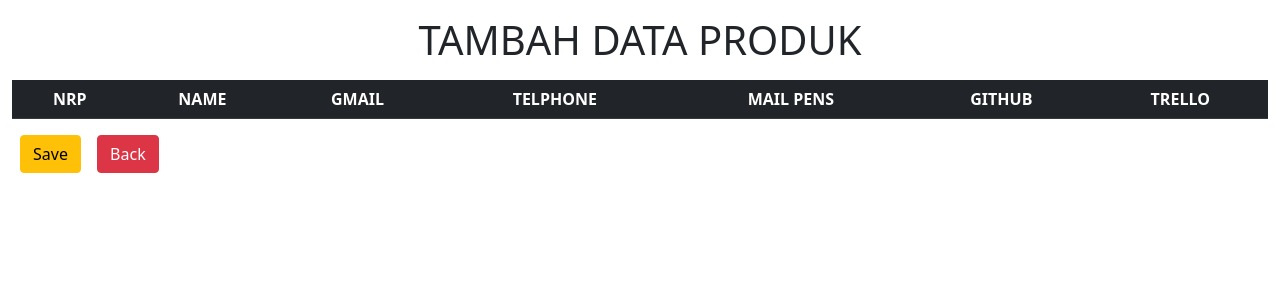
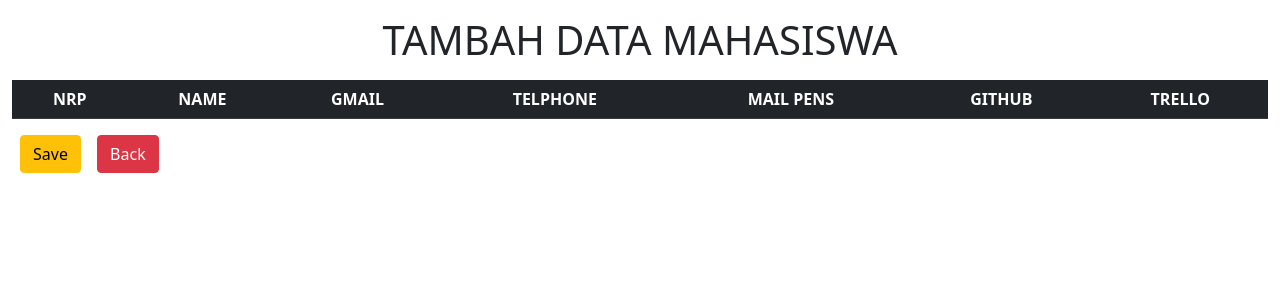
Before and after one commit to Keheningan/Tugas-CRUD, a PHP site: page /Insert/entry.php in a window 1280 px wide. Shown: the top 300 px of the page. Run offline with PHP 8.4, Linux system fonts and the light colour scheme; data that the repository does not hold is empty.

Commit message:
Update entry.php

```diff
--- a/Insert/entry.php
+++ b/Insert/entry.php
@@ -1,7 +1,7 @@
 <link href="https://cdn.jsdelivr.net/npm/bootstrap@5.1.3/dist/css/bootstrap.min.css" rel="stylesheet">
 <script src="https://cdn.jsdelivr.net/npm/bootstrap@5.1.3/dist/js/bootstrap.bundle.min.js"></script>
 
-<h1 class="text-center my-3 text-uppercase">Tambah Data Produk</h1>
+<h1 class="text-center my-3 text-uppercase">Tambah Data Mahasiswa</h1>
 
 <form method="post" action="save.php" class="container-fluid">
     <table class="table table-dark table-hover">
```
